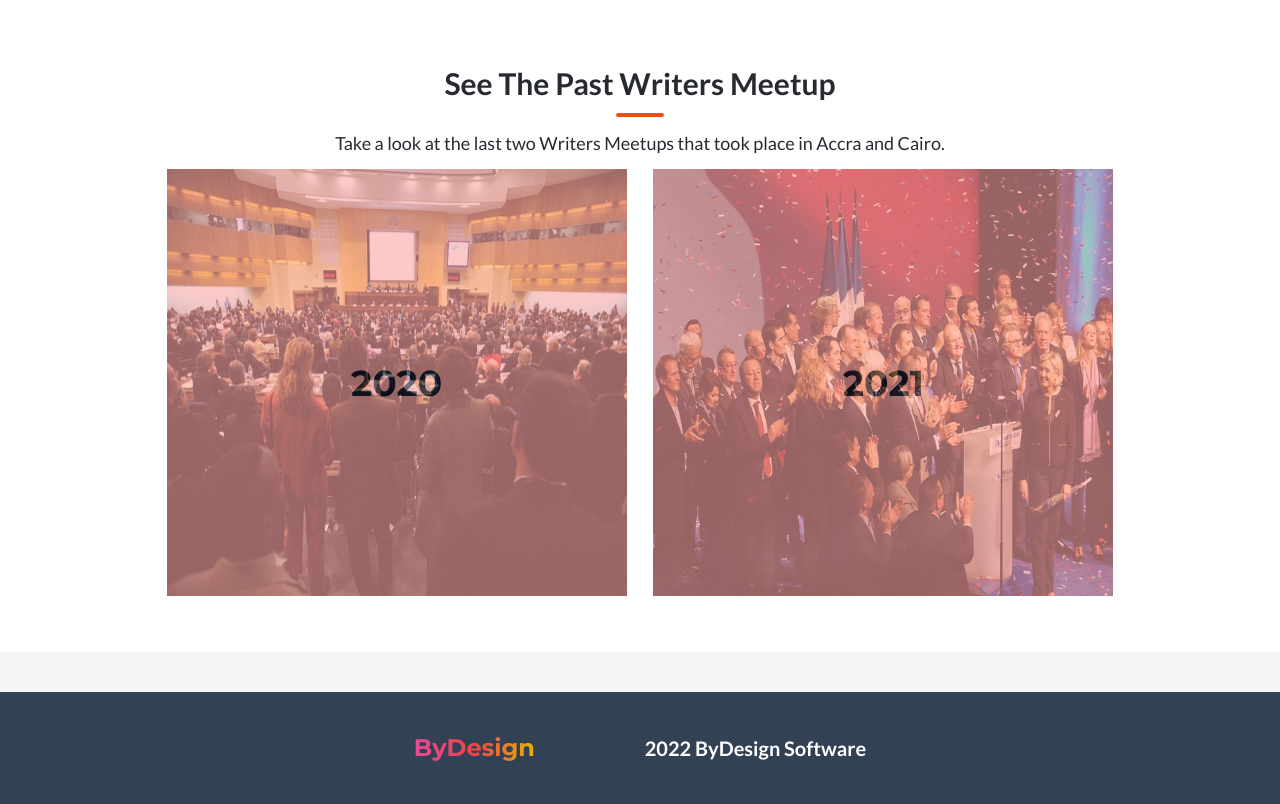
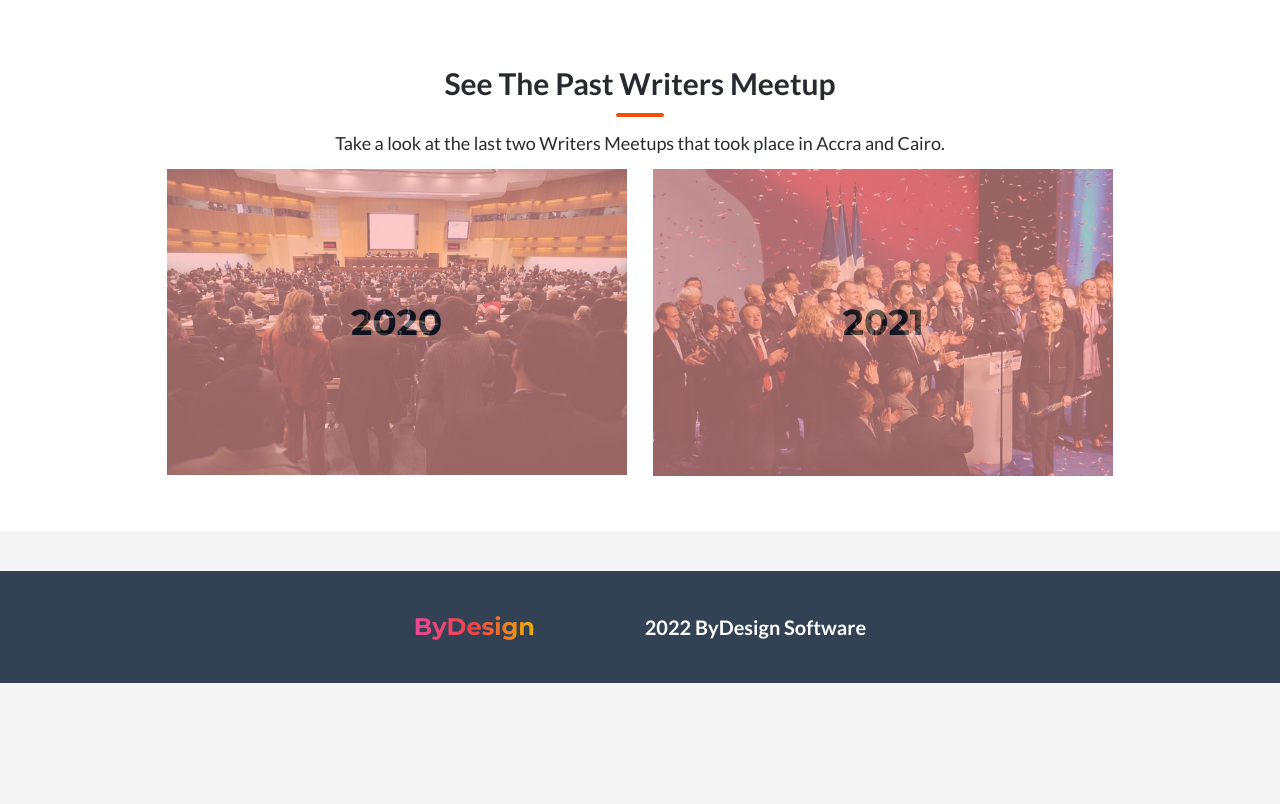
Before and after one commit to MosDevx/web-dev-capstone, a website: page src/about.html in a window 1280 px wide. Shown: the part 1109-1913 px from the top of the page. After the commit the page ends 1792 px from the top, so only its background shows below. Drawn offline with Linux system fonts and the light colour scheme.

Commit message:
fix image heights

```diff
--- a/src/about.html
+++ b/src/about.html
@@ -114,12 +114,12 @@
 				<div class="flex flex-col md:flex-row justify-evenly md:w-[1000px] mb-10 mx-auto ">
 
 					<div class="relative w-screen md:w-[460px] h-fit mb-4 " >
-						<img id="left-meetup-img" class="w-screen md:w-[460px] h-[427px] z-10 bg-blend-overlay" src="../Assets/Images/group1.jpg" alt="Meetup Image"/>
+						<img id="left-meetup-img" class="w-screen md:w-[460px] aspect-auto z-10 bg-blend-overlay" src="../Assets/Images/group1.jpg" alt="Meetup Image"/>
 						<div class="absolute inset-x-0 bottom-0 flex flex-col justify-center w-full h-full text-4xl font-bold text-center transition-opacity duration-200 ease-in-out bg-red-300 opacity-60 hover:opacity-0 text-slate-900 font-display"> 2020 </div>
 					</div>
 
 					<div  class="relative w-screen md:w-[460px]  h-fit " >
-						<img id="right-meetup-img" class=" w-screen md:w-[460px] aspect-video h-[427px] z-10 bg-blend-overlay" src="../Assets/Images/group2.jpg" alt="Meetup Image"/>
+						<img id="right-meetup-img" class=" w-screen md:w-[460px] aspect-auto  z-10 bg-blend-overlay" src="../Assets/Images/group2.jpg" alt="Meetup Image"/>
 						<div class="absolute inset-x-0 bottom-0 flex flex-col justify-center w-full h-full text-4xl font-bold text-center transition-opacity duration-200 ease-in-out bg-red-300 opacity-60 hover:opacity-0 text-slate-900 font-display"> 2021 </div>
 					</div>
 
```
Also changed, not shown: dist/style.css.
